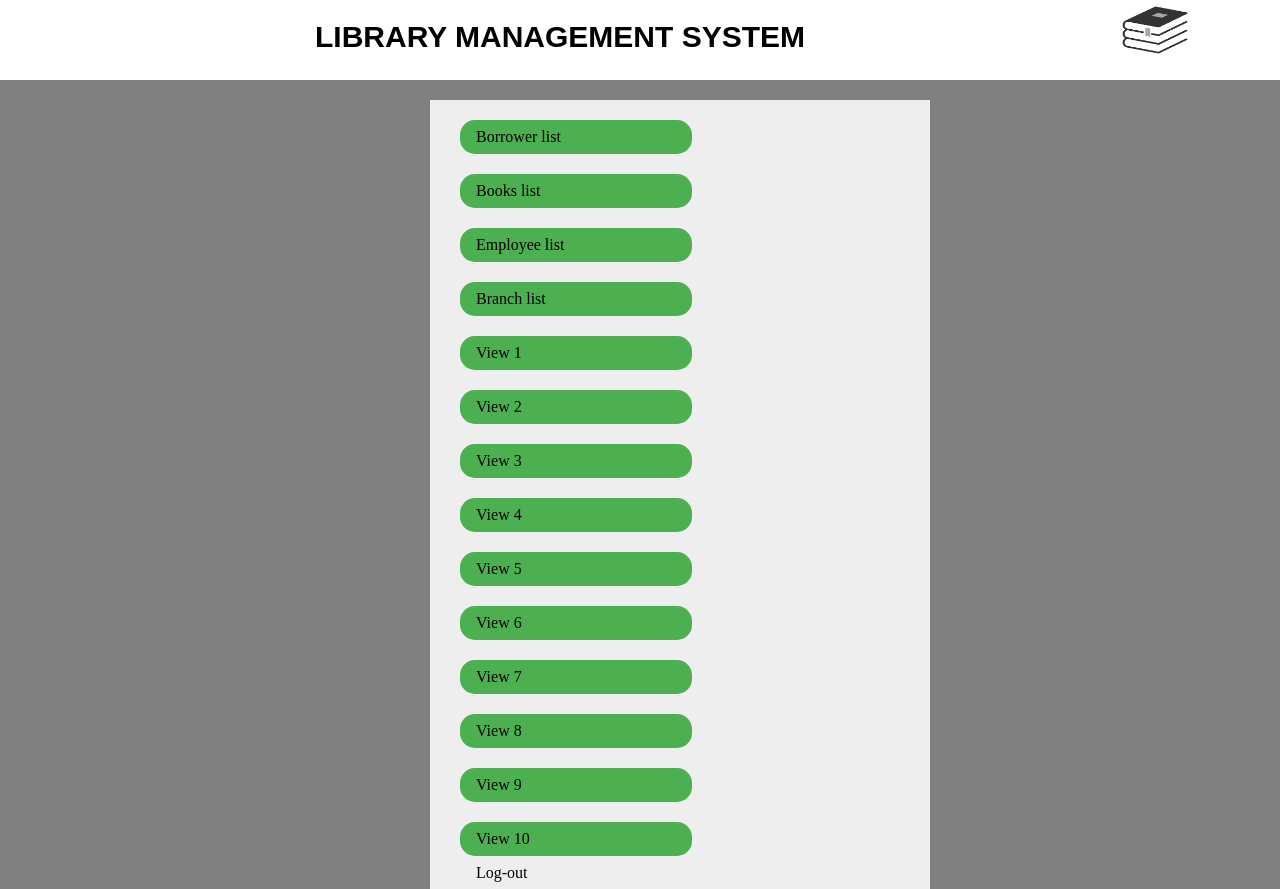
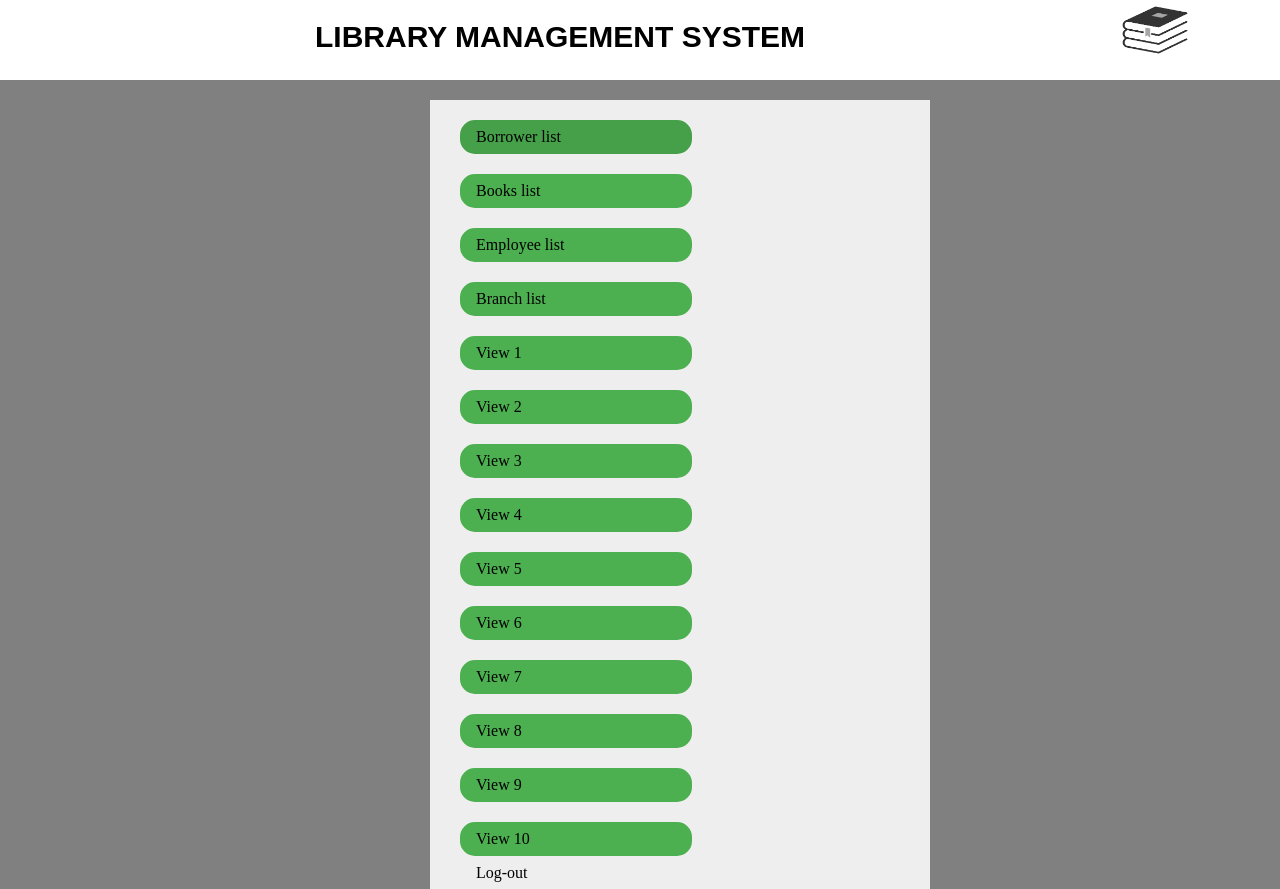
Before and after one commit to TegSingh/DMS-Project-Phase-3, a Flask app: page /employeeHome in a window 1280 px wide, with the pointer over the restyled element. Shown: the top 889 px of the page. Run offline with Flask 2, Linux system fonts and the light colour scheme; parts of the project's set-up code (start-up, migrations or seed data) failed here and were passed over.

Commit message:
Update stylesheet.css

```diff
--- a/static/css/stylesheet.css
+++ b/static/css/stylesheet.css
@@ -115,5 +115,5 @@ a {
     border-radius: 15px;
 }
 .button:hover{
-    background-color:  #4CAF50;;
+    background-color:  #45a049;
 }
```
